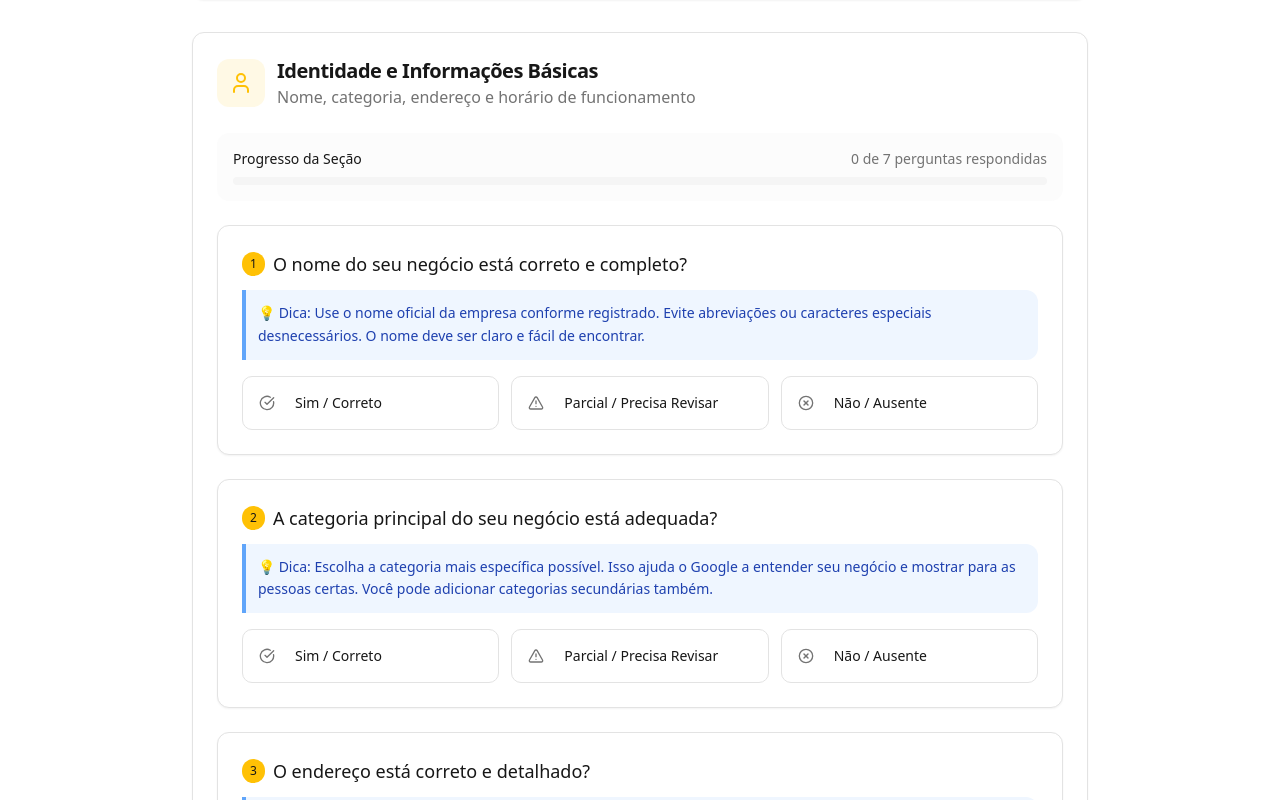
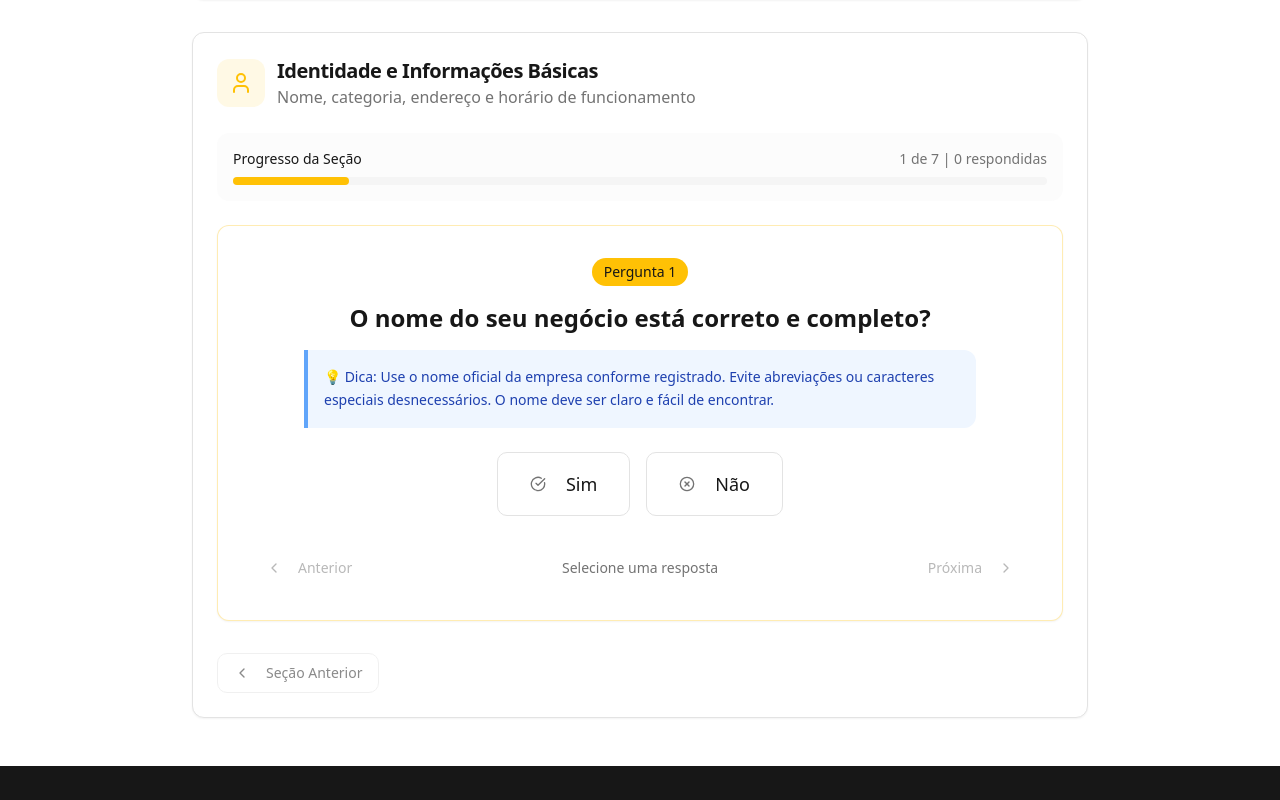
Before and after one commit to EncantosHub/site-encantos-hub, a React (Vite) app: page /ferramentas/diagnostico-gmn in a window 1280 px wide. Shown: the part 780-1580 px from the top of the page. Built offline with nearby package versions, Linux system fonts and the light colour scheme.

Commit message:
Refactor diagnostic tool
Update the GMN diagnostic tool to display one question at a time, allowing users to proceed to the next question after answering. The response options are limited to "yes" or "no".

```diff
--- a/src/components/gmn/DiagnosticForm.tsx
+++ b/src/components/gmn/DiagnosticForm.tsx
@@ -403,25 +403,14 @@ export const DiagnosticForm = ({ onComplete }: DiagnosticFormProps) => {
             onComplete={handleSectionComplete}
           />
 
-          <div className="flex justify-between mt-8">
+          <div className="flex justify-start mt-8">
             <Button
               variant="outline"
               onClick={goToPreviousSection}
               disabled={currentSectionIndex === 0}
             >
               <ChevronLeft size={20} className="mr-2" />
-              Anterior
-            </Button>
-
-            <Button
-              onClick={() => {
-                const sectionAnswers = answers[currentSection.id] || {};
-                handleSectionComplete(sectionAnswers);
-              }}
-              className="bg-brand-gold hover:bg-brand-gold/90 text-brand-black"
-            >
-              {currentSectionIndex === sections.length - 1 ? 'Finalizar Diagnóstico' : 'Próxima Seção'}
-              <ChevronRight size={20} className="ml-2" />
+              Seção Anterior
             </Button>
           </div>
         </CardContent>
--- a/src/components/gmn/FormSection.tsx
+++ b/src/components/gmn/FormSection.tsx
@@ -1,7 +1,7 @@
 import { useState, useEffect } from "react";
 import { Card, CardContent } from "@/components/ui/card";
 import { Button } from "@/components/ui/button";
-import { CheckCircle, AlertTriangle, XCircle } from "lucide-react";
+import { CheckCircle, XCircle, ChevronRight, ChevronLeft } from "lucide-react";
 
 interface Question {
   id: string;
@@ -17,25 +17,53 @@ interface FormSectionProps {
 }
 
 const answerOptions = [
-  { value: 'yes', label: 'Sim / Correto', icon: CheckCircle, color: 'text-green-600', bgColor: 'bg-green-50', borderColor: 'border-green-200', hoverColor: 'hover:bg-green-100' },
-  { value: 'partial', label: 'Parcial / Precisa Revisar', icon: AlertTriangle, color: 'text-yellow-600', bgColor: 'bg-yellow-50', borderColor: 'border-yellow-200', hoverColor: 'hover:bg-yellow-100' },
-  { value: 'no', label: 'Não / Ausente', icon: XCircle, color: 'text-red-600', bgColor: 'bg-red-50', borderColor: 'border-red-200', hoverColor: 'hover:bg-red-100' }
+  { value: 'yes', label: 'Sim', icon: CheckCircle, color: 'text-green-600', bgColor: 'bg-green-50', borderColor: 'border-green-200', hoverColor: 'hover:bg-green-100' },
+  { value: 'no', label: 'Não', icon: XCircle, color: 'text-red-600', bgColor: 'bg-red-50', borderColor: 'border-red-200', hoverColor: 'hover:bg-red-100' }
 ];
 
 export const FormSection = ({ questions, initialData, onComplete }: FormSectionProps) => {
   const [answers, setAnswers] = useState<Record<string, string>>(initialData);
+  const [currentQuestionIndex, setCurrentQuestionIndex] = useState(0);
 
   useEffect(() => {
     setAnswers(initialData);
-  }, [initialData]);
+    // Find the first unanswered question or start from the beginning
+    const firstUnanswered = questions.findIndex(q => !initialData[q.id]);
+    setCurrentQuestionIndex(firstUnanswered >= 0 ? firstUnanswered : 0);
+  }, [initialData, questions]);
 
   const handleAnswerChange = (questionId: string, value: string) => {
     const newAnswers = { ...answers, [questionId]: value };
     setAnswers(newAnswers);
+
+    // Auto advance to next question after a short delay
+    setTimeout(() => {
+      if (currentQuestionIndex < questions.length - 1) {
+        setCurrentQuestionIndex(currentQuestionIndex + 1);
+      } else {
+        // All questions answered, complete the section
+        onComplete(newAnswers);
+      }
+    }, 300);
   };
 
-  const isComplete = questions.every(q => answers[q.id]);
+  const goToPreviousQuestion = () => {
+    if (currentQuestionIndex > 0) {
+      setCurrentQuestionIndex(currentQuestionIndex - 1);
+    }
+  };
+
+  const goToNextQuestion = () => {
+    if (currentQuestionIndex < questions.length - 1) {
+      setCurrentQuestionIndex(currentQuestionIndex + 1);
+    } else {
+      onComplete(answers);
+    }
+  };
+
+  const currentQuestion = questions[currentQuestionIndex];
   const completionCount = questions.filter(q => answers[q.id]).length;
+  const isCurrentAnswered = answers[currentQuestion?.id];
 
   return (
     <div className="space-y-6">
@@ -46,81 +74,91 @@ export const FormSection = ({ questions, initialData, onComplete }: FormSectionP
             Progresso da Seção
           </span>
           <span className="text-sm text-muted-foreground">
-            {completionCount} de {questions.length} perguntas respondidas
+            {currentQuestionIndex + 1} de {questions.length} | {completionCount} respondidas
           </span>
         </div>
         <div className="w-full bg-muted rounded-full h-2">
           <div
             className="bg-brand-gold h-2 rounded-full transition-all duration-300"
-            style={{ width: `${(completionCount / questions.length) * 100}%` }}
+            style={{ width: `${((currentQuestionIndex + 1) / questions.length) * 100}%` }}
           />
         </div>
       </div>
 
-      {/* Questions */}
-      <div className="space-y-6">
-        {questions.map((question, index) => (
-          <Card key={question.id} className="border-border hover:border-brand-gold/30 transition-colors">
-            <CardContent className="p-6">
-              <div className="mb-4">
-                <div className="flex items-center space-x-2 mb-3">
-                  <span className="bg-brand-gold text-brand-black text-xs px-2 py-1 rounded-full font-medium">
-                    {index + 1}
+      {/* Current Question */}
+      {currentQuestion && (
+        <Card className="border-brand-gold/30">
+          <CardContent className="p-8">
+            <div className="text-center mb-6">
+              <div className="inline-flex items-center space-x-2 mb-4">
+                <span className="bg-brand-gold text-brand-black text-sm px-3 py-1 rounded-full font-medium">
+                  Pergunta {currentQuestionIndex + 1}
                 </span>
-                  <h3 className="text-lg font-medium text-foreground">
-                    {question.question}
+              </div>
+              <h3 className="text-2xl font-semibold text-foreground mb-4">
+                {currentQuestion.question}
               </h3>
-                </div>
-                {question.explanation && (
-                  <div className="bg-blue-50 border-l-4 border-blue-400 p-3 rounded-r-lg">
+
+              {currentQuestion.explanation && (
+                <div className="bg-blue-50 border-l-4 border-blue-400 p-4 rounded-r-lg mb-6 text-left max-w-2xl mx-auto">
                   <p className="text-sm text-blue-800 leading-relaxed">
-                      <span className="font-medium">💡 Dica:</span> {question.explanation}
+                    <span className="font-medium">💡 Dica:</span> {currentQuestion.explanation}
                   </p>
                 </div>
               )}
             </div>
 
-              <div className="grid grid-cols-1 md:grid-cols-3 gap-3">
+            <div className="flex justify-center space-x-4 mb-8">
               {answerOptions.map((option) => {
                 const IconComponent = option.icon;
-                  const isSelected = answers[question.id] === option.value;
+                const isSelected = answers[currentQuestion.id] === option.value;
 
                 return (
                   <Button
                     key={option.value}
                     variant="outline"
-                      onClick={() => handleAnswerChange(question.id, option.value)}
-                      className={`h-auto p-4 justify-start transition-all ${
+                    onClick={() => handleAnswerChange(currentQuestion.id, option.value)}
+                    className={`h-16 px-8 text-lg font-medium transition-all transform hover:scale-105 ${
                       isSelected
-                          ? `${option.bgColor} ${option.borderColor} ${option.color} border-2`
+                        ? `${option.bgColor} ${option.borderColor} ${option.color} border-2 shadow-lg`
                         : `border-border hover:border-brand-gold/50 ${option.hoverColor}`
                     }`}
                   >
-                      <IconComponent size={20} className={`mr-3 ${isSelected ? option.color : 'text-muted-foreground'}`} />
-                      <span className={`text-sm font-medium ${isSelected ? option.color : 'text-foreground'}`}>
+                    <IconComponent size={24} className={`mr-3 ${isSelected ? option.color : 'text-muted-foreground'}`} />
+                    <span className={isSelected ? option.color : 'text-foreground'}>
                       {option.label}
                     </span>
                   </Button>
                 );
               })}
             </div>
-            </CardContent>
-          </Card>
-        ))}
+
+            {/* Navigation */}
+            <div className="flex justify-between items-center">
+              <Button
+                variant="ghost"
+                onClick={goToPreviousQuestion}
+                disabled={currentQuestionIndex === 0}
+                className="text-muted-foreground hover:text-foreground"
+              >
+                <ChevronLeft size={20} className="mr-2" />
+                Anterior
+              </Button>
+
+              <div className="text-sm text-muted-foreground">
+                {isCurrentAnswered ? "Avançando automaticamente..." : "Selecione uma resposta"}
               </div>
 
-      {/* Complete Button */}
-      {isComplete && (
-        <Card className="border-green-200 bg-green-50">
-          <CardContent className="p-6 text-center">
-            <CheckCircle className="w-8 h-8 text-green-600 mx-auto mb-3" />
-            <h3 className="text-lg font-semibold text-green-700 mb-2">
-              Seção Completa!
-            </h3>
-            <p className="text-green-600 mb-4">
-              Todas as perguntas desta seção foram respondidas.
-              Clique em "Próxima Seção" para continuar.
-            </p>
+              <Button
+                variant="ghost"
+                onClick={goToNextQuestion}
+                disabled={!isCurrentAnswered}
+                className="text-muted-foreground hover:text-foreground"
+              >
+                {currentQuestionIndex === questions.length - 1 ? 'Finalizar' : 'Próxima'}
+                <ChevronRight size={20} className="ml-2" />
+              </Button>
+            </div>
           </CardContent>
         </Card>
       )}
```
Lines whose indentation alone changed are shown as unchanged.
